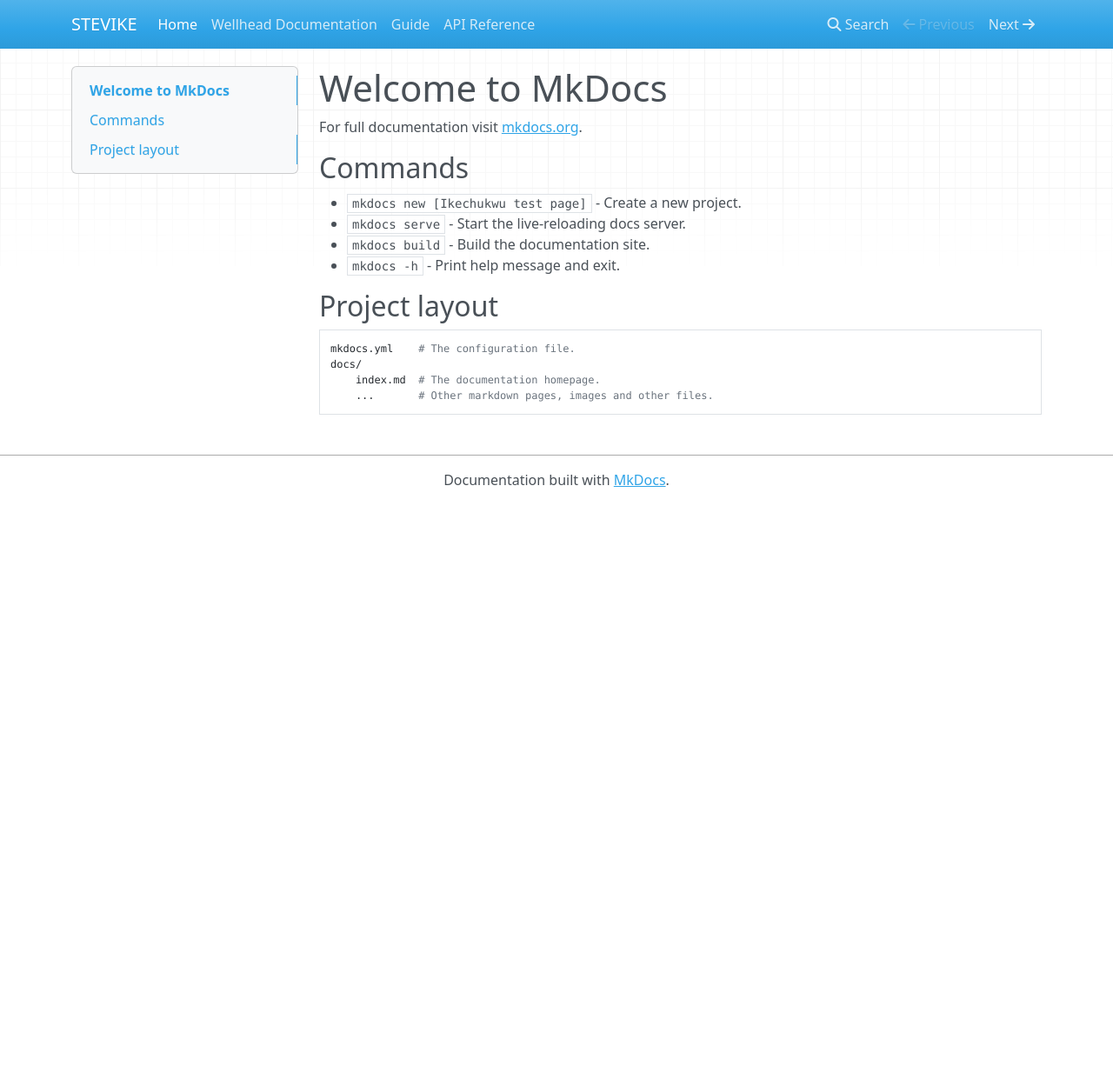
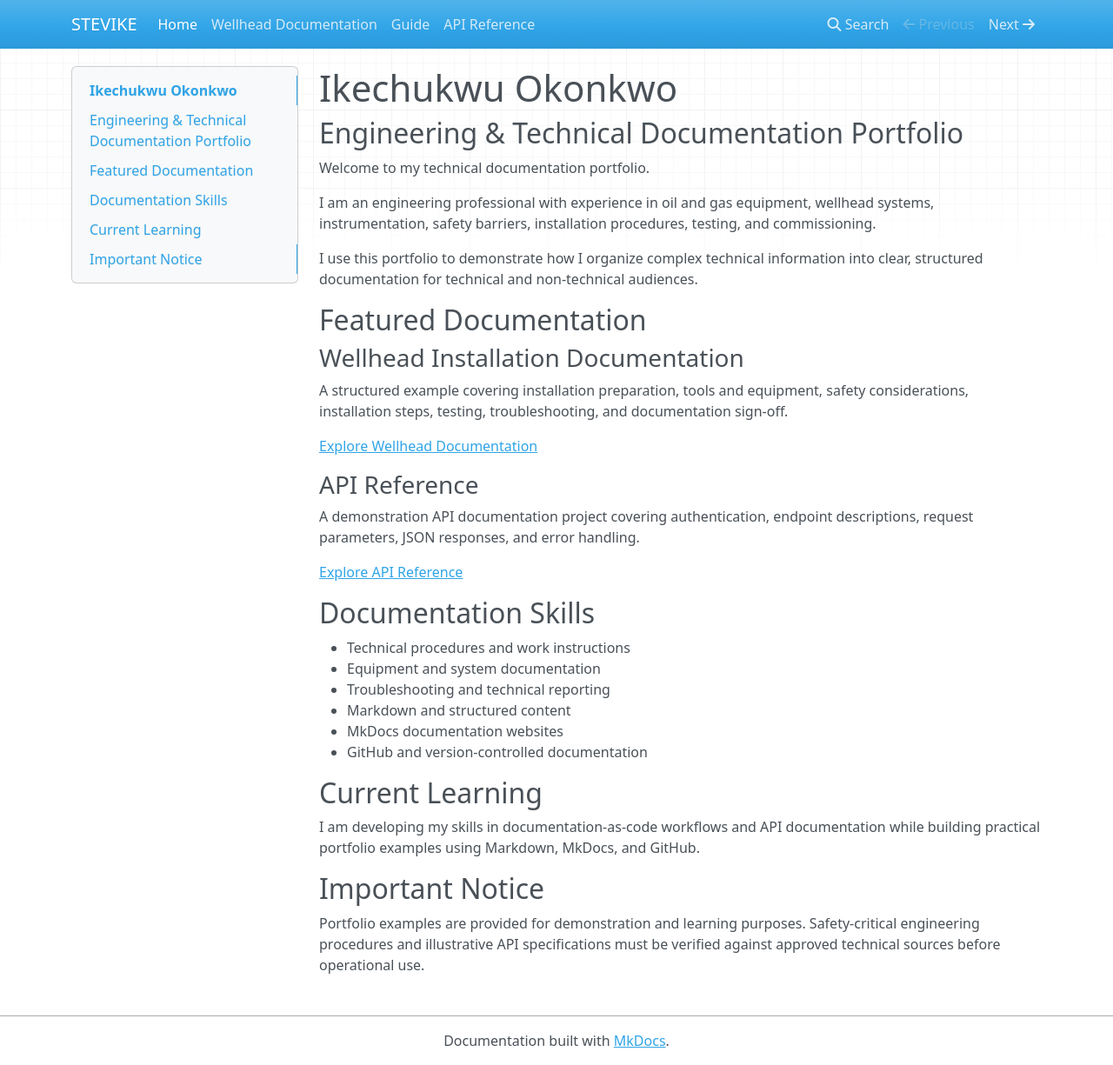
Before and after one commit to Stevike/My-docs, an MkDocs documentation site: the page built from docs/index.md, in a window 1280 px wide and 1225 px high. Shown: the whole window at 87% size. Built offline with MkDocs 1.6.1, drawn with Linux system fonts in a browser that asks for light colours; nearby versions of some CDN libraries.

Commit message:
Update index.md

```diff
--- a/docs/index.md
+++ b/docs/index.md
@@ -1,17 +1,39 @@
-# Welcome to MkDocs
+# Ikechukwu Okonkwo
+## Engineering & Technical Documentation Portfolio
 
-For full documentation visit [mkdocs.org](https://www.mkdocs.org).
+Welcome to my technical documentation portfolio.
 
-## Commands
+I am an engineering professional with experience in oil and gas equipment, wellhead systems, instrumentation, safety barriers, installation procedures, testing, and commissioning.
 
-* `mkdocs new [Ikechukwu test page]` - Create a new project.
-* `mkdocs serve` - Start the live-reloading docs server.
-* `mkdocs build` - Build the documentation site.
-* `mkdocs -h` - Print help message and exit.
+I use this portfolio to demonstrate how I organize complex technical information into clear, structured documentation for technical and non-technical audiences.
 
-## Project layout
+## Featured Documentation
 
-    mkdocs.yml    # The configuration file.
-    docs/
-        index.md  # The documentation homepage.
-        ...       # Other markdown pages, images and other files.
+### Wellhead Installation Documentation
+
+A structured example covering installation preparation, tools and equipment, safety considerations, installation steps, testing, troubleshooting, and documentation sign-off.
+
+[Explore Wellhead Documentation](guide/)
+
+### API Reference
+
+A demonstration API documentation project covering authentication, endpoint descriptions, request parameters, JSON responses, and error handling.
+
+[Explore API Reference](api-guide/)
+
+## Documentation Skills
+
+- Technical procedures and work instructions
+- Equipment and system documentation
+- Troubleshooting and technical reporting
+- Markdown and structured content
+- MkDocs documentation websites
+- GitHub and version-controlled documentation
+
+## Current Learning
+
+I am developing my skills in documentation-as-code workflows and API documentation while building practical portfolio examples using Markdown, MkDocs, and GitHub.
+
+## Important Notice
+
+Portfolio examples are provided for demonstration and learning purposes. Safety-critical engineering procedures and illustrative API specifications must be verified against approved technical sources before operational use.
```
